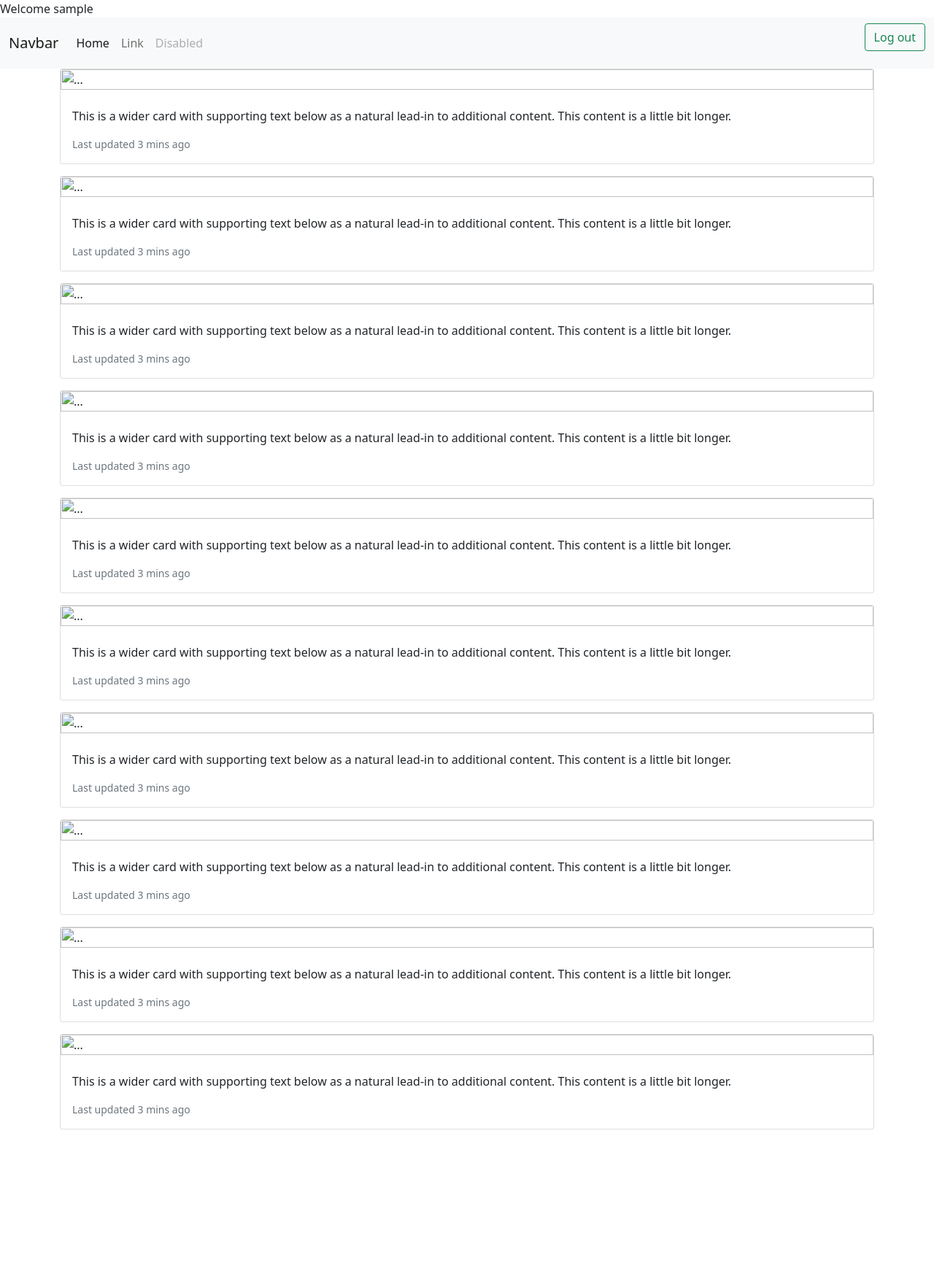
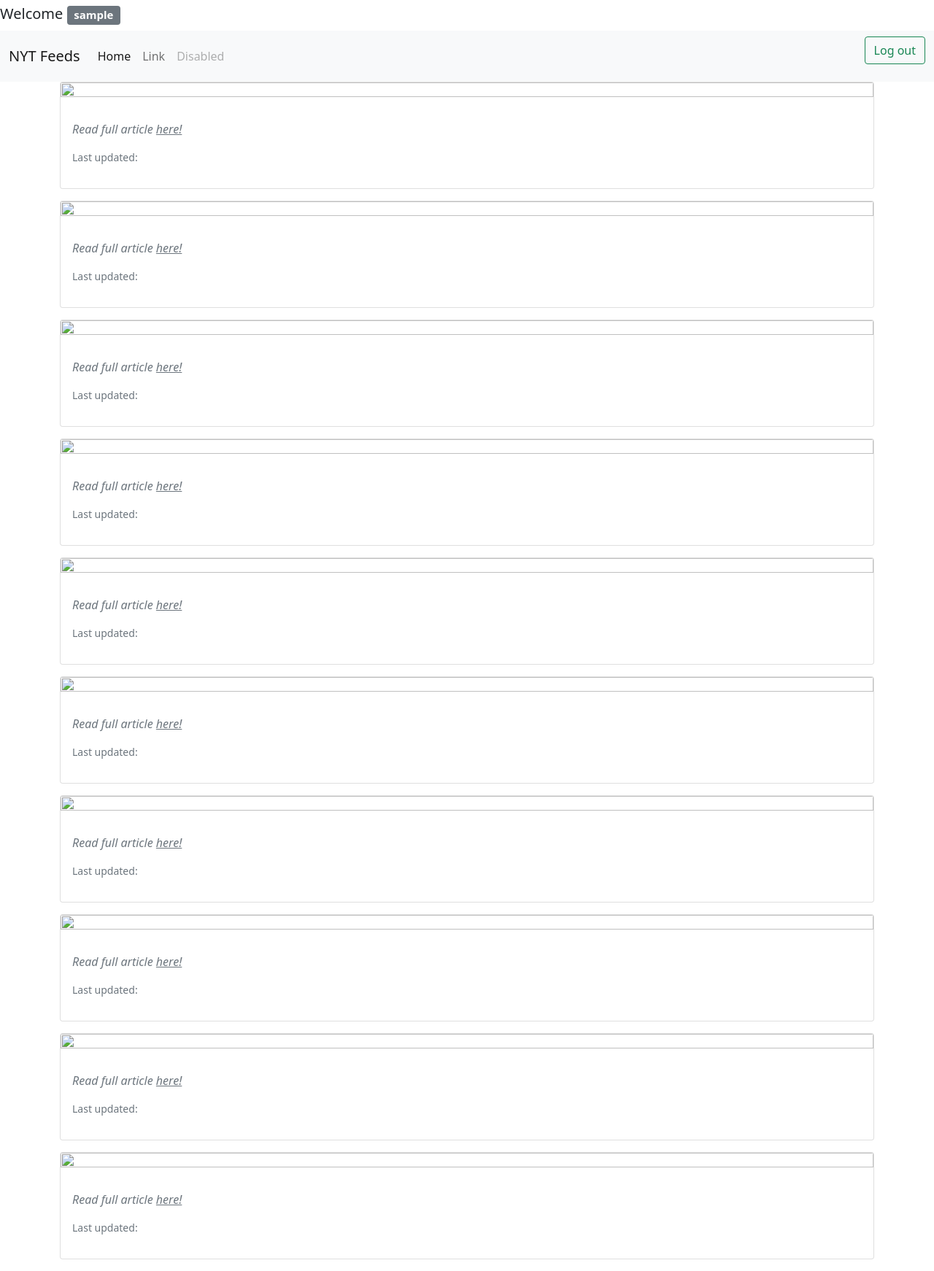
Before and after one commit to Gian1984/PhpFormOOP, a PHP site: page /home.php in a window 1280 px wide. Shown: the whole page at 73% size. Before the commit the page ends 1548 px from the top, so only its background shows below. Run offline with PHP 8.4, Linux system fonts and the light colour scheme; the visitor is signed in with stand-in values (Sample User, id 1).

Commit message:
added all the element of science

```diff
--- a/home.php
+++ b/home.php
@@ -5,7 +5,8 @@
     if (isset($_SESSION['user'])) {
         $name = $_SESSION['user'];
 
-        echo 'Welcome '.$name.'</a></li>';
+        echo '<h5>Welcome <span class="badge bg-secondary mt-2">'.$name.'</span></h5>';
+
     }else {
         header("location: login.php");
         // $msg = '<li class="nav-item"><a class="nav-link text-danger" href="'.$login.'">Log in</a></li><li class="nav-item"><a class="nav-link text-danger" href="'.$subscribe.'">Subscribe</a></li>';
@@ -30,7 +31,7 @@
 
 <nav class="navbar navbar-expand-lg navbar-light bg-light">
   <div class="container-fluid">
-    <a class="navbar-brand" href="#">Navbar</a>
+    <a class="navbar-brand" href="#">NYT Feeds</a>
     <button class="navbar-toggler" type="button" data-bs-toggle="collapse" data-bs-target="#navbarTogglerDemo02" aria-controls="navbarTogglerDemo02" aria-expanded="false" aria-label="Toggle navigation">
       <span class="navbar-toggler-icon"></span>
     </button>
@@ -59,83 +60,123 @@
 
 <div class="container">
     <div class="card mb-3">
-      <img src="" class="card-img-top" id="picture0" alt="...">
+      <img src="" class="card-img-top" id="picture0">
       <div class="card-body">
         <h5 class="card-title" id="demo0"></h5>
-        <p class="card-text">This is a wider card with supporting text below as a natural lead-in to additional content. This content is a little bit longer.</p>
-        <p class="card-text"><small class="text-muted">Last updated 3 mins ago</small></p>
+        <p class="card-text" id="abstract0"></p>
+        <p class="text-muted fst-italic fw-lighter">
+          Read full article <a href="" id="fullArticle0" class="text-reset">here!</a>
+        </p>
+        <p class="card-text"><small class="text-muted">Last updated:</small></p>
+        <p class="card-text"><small class="text-muted fw-lighter" id="updated_date0"></small></p>
       </div>
     </div>
     <div class="card mb-3">
-      <img src="" class="card-img-top" id="picture1" alt="...">
+      <img src="" class="card-img-top" id="picture1">
       <div class="card-body">
         <h5 class="card-title" id="demo1"></h5>
-        <p class="card-text">This is a wider card with supporting text below as a natural lead-in to additional content. This content is a little bit longer.</p>
-        <p class="card-text"><small class="text-muted">Last updated 3 mins ago</small></p>
+        <p class="card-text" id="abstract1"></p>
+        <p class="text-muted fst-italic fw-lighter">
+          Read full article <a href="" id="fullArticle1" class="text-reset">here!</a>
+        </p>
+        <p class="card-text"><small class="text-muted">Last updated:</small></p>
+        <p class="card-text"><small class="text-muted fw-lighter" id="updated_date1"></small></p>
       </div>
     </div>
     <div class="card mb-3">
-      <img src="" class="card-img-top" id="picture2" alt="...">
+      <img src="" class="card-img-top" id="picture2">
       <div class="card-body">
         <h5 class="card-title" id="demo2"></h5>
-        <p class="card-text">This is a wider card with supporting text below as a natural lead-in to additional content. This content is a little bit longer.</p>
-        <p class="card-text"><small class="text-muted">Last updated 3 mins ago</small></p>
+        <p class="card-text" id="abstract2"></p>
+        <p class="text-muted fst-italic fw-lighter">
+          Read full article <a href="" id="fullArticle2" class="text-reset">here!</a>
+        </p>
+        <p class="card-text"><small class="text-muted">Last updated:</small></p>
+        <p class="card-text"><small class="text-muted fw-lighter" id="updated_date2"></small></p>
       </div>
     </div>
     <div class="card mb-3">
-      <img src="" class="card-img-top" id="picture3" alt="...">
+      <img src="" class="card-img-top" id="picture3">
       <div class="card-body">
         <h5 class="card-title" id="demo3"></h5>
-        <p class="card-text">This is a wider card with supporting text below as a natural lead-in to additional content. This content is a little bit longer.</p>
-        <p class="card-text"><small class="text-muted">Last updated 3 mins ago</small></p>
+        <p class="card-text" id="abstract3"></p>
+        <p class="text-muted fst-italic fw-lighter">
+          Read full article <a href="" id="fullArticle3" class="text-reset">here!</a>
+        </p>
+        <p class="card-text"><small class="text-muted">Last updated:</small></p>
+        <p class="card-text"><small class="text-muted fw-lighter" id="updated_date3"></small></p>
       </div>
     </div>
     <div class="card mb-3">
-      <img src="" class="card-img-top" id="picture4" alt="...">
+      <img src="" class="card-img-top" id="picture4">
       <div class="card-body">
         <h5 class="card-title" id="demo4"></h5>
-        <p class="card-text">This is a wider card with supporting text below as a natural lead-in to additional content. This content is a little bit longer.</p>
-        <p class="card-text"><small class="text-muted">Last updated 3 mins ago</small></p>
+        <p class="card-text" id="abstract4"></p>
+        <p class="text-muted fst-italic fw-lighter">
+          Read full article <a href="" id="fullArticle4" class="text-reset">here!</a>
+        </p>
+        <p class="card-text"><small class="text-muted">Last updated:</small></p>
+        <p class="card-text"><small class="text-muted fw-lighter" id="updated_date4"></small></p>
       </div>
     </div>
     <div class="card mb-3">
-      <img src="" class="card-img-top" id="picture5" alt="...">
+      <img src="" class="card-img-top" id="picture5">
       <div class="card-body">
         <h5 class="card-title" id="demo5"></h5>
-        <p class="card-text">This is a wider card with supporting text below as a natural lead-in to additional content. This content is a little bit longer.</p>
-        <p class="card-text"><small class="text-muted">Last updated 3 mins ago</small></p>
+        <p class="card-text" id="abstract5"></p>
+        <p class="text-muted fst-italic fw-lighter">
+          Read full article <a href="" id="fullArticle5" class="text-reset">here!</a>
+        </p>
+        <p class="card-text"><small class="text-muted">Last updated:</small></p>
+        <p class="card-text"><small class="text-muted fw-lighter" id="updated_date5"></small></p>
       </div>
     </div>
     <div class="card mb-3">
-      <img src="" class="card-img-top" id="picture6" alt="...">
+      <img src="" class="card-img-top" id="picture6">
       <div class="card-body">
         <h5 class="card-title" id="demo6"></h5>
-        <p class="card-text">This is a wider card with supporting text below as a natural lead-in to additional content. This content is a little bit longer.</p>
-        <p class="card-text"><small class="text-muted">Last updated 3 mins ago</small></p>
+        <p class="card-text" id="abstract6"></p>
+        <p class="text-muted fst-italic fw-lighter">
+          Read full article <a href="" id="fullArticle6" class="text-reset">here!</a>
+        </p>
+        <p class="card-text"><small class="text-muted">Last updated:</small></p>
+        <p class="card-text"><small class="text-muted fw-lighter" id="updated_date6"></small></p>
       </div>
     </div>
     <div class="card mb-3">
-      <img src="" class="card-img-top" id="picture7" alt="...">
+      <img src="" class="card-img-top" id="picture7">
       <div class="card-body">
         <h5 class="card-title" id="demo7"></h5>
-        <p class="card-text">This is a wider card with supporting text below as a natural lead-in to additional content. This content is a little bit longer.</p>
-        <p class="card-text"><small class="text-muted">Last updated 3 mins ago</small></p>
+        <p class="card-text" id="abstract7"></p>
+        <p class="text-muted fst-italic fw-lighter">
+          Read full article <a href="" id="fullArticle7" class="text-reset">here!</a>
+        </p>
+        <p class="card-text"><small class="text-muted">Last updated:</small></p>
+        <p class="card-text"><small class="text-muted fw-lighter" id="updated_date7"></small></p>
       </div>
     </div>
     <div class="card mb-3">
-      <img src="" class="card-img-top" id="picture8" alt="...">
+      <img src="" class="card-img-top" id="picture8">
       <div class="card-body">
         <h5 class="card-title" id="demo8"></h5>
-        <p class="card-text">This is a wider card with supporting text below as a natural lead-in to additional content. This content is a little bit longer.</p>
-        <p class="card-text"><small class="text-muted">Last updated 3 mins ago</small></p>
+        <p class="card-text" id="abstract8"></p>
+        <p class="text-muted fst-italic fw-lighter">
+          Read full article <a href="" id="fullArticle8" class="text-reset">here!</a>
+        </p>
+        <p class="card-text"><small class="text-muted">Last updated:</small></p>
+        <p class="card-text"><small class="text-muted fw-lighter" id="updated_date8"></small></p>
       </div>
     </div>
     <div class="card mb-3">
-      <img src="" class="card-img-top" id="picture9" alt="...">
+      <img src="" class="card-img-top" id="picture9">
       <div class="card-body">
         <h5 class="card-title" id="demo9"></h5>
-        <p class="card-text">This is a wider card with supporting text below as a natural lead-in to additional content. This content is a little bit longer.</p>
-        <p class="card-text"><small class="text-muted">Last updated 3 mins ago</small></p>
+        <p class="card-text" id="abstract9"></p>
+        <p class="text-muted fst-italic fw-lighter">
+          Read full article <a href="" id="fullArticle9" class="text-reset">here!</a>
+        </p>
+        <p class="card-text"><small class="text-muted">Last updated:</small></p>
+        <p class="card-text"><small class="text-muted fw-lighter" id="updated_date9"></small></p>
       </div>
     </div>
 </div>
--- a/js/app.js
+++ b/js/app.js
@@ -1,20 +1,43 @@
+let img = [];
+console.log(img);
+
 let title = [];
 console.log(title);
 
-let img = [];
-console.log(img);
+let abstract = [];
+console.log(abstract);
+
+let fullArticle = [];
+console.log(fullArticle);
+
+let updated_date = [];
+console.log(updated_date);
 
 fetch("https://api.nytimes.com/svc/topstories/v2/science.json?api-key=4LyXIV1DuJwKATjj8n6ixGA95c8UAVLy")
     .then(response => response.json())
     .then((data) => {
 
-        console.log(data.results[0].multimedia[0].url)
+
         console.log(data.results[0])
 
         for (let i = 0; i < 10; i++) {
+            img.push(data.results[i].multimedia[0]);
             title.push(data.results[i].title);
-            img.push(data.results[i].multimedia[0]);
+            abstract.push(data.results[i].abstract);
+            fullArticle.push(data.results[i].url);
+            updated_date.push(data.results[i].updated_date);
         }
+
+        document.getElementById("picture0").src = img[0].url;
+        document.getElementById("picture1").src = img[1].url;
+        document.getElementById("picture2").src = img[2].url;
+        document.getElementById("picture3").src = img[3].url;
+        document.getElementById("picture4").src = img[4].url;
+        document.getElementById("picture5").src = img[5].url;
+        document.getElementById("picture6").src = img[7].url;
+        document.getElementById("picture7").src = img[7].url;
+        document.getElementById("picture8").src = img[8].url;
+        document.getElementById("picture9").src = img[9].url;
 
         document.getElementById("demo0").innerText = title[0];
         document.getElementById("demo1").innerText = title[1];
@@ -27,17 +50,39 @@ fetch("https://api.nytimes.com/svc/topstories/v2/science.json?api-key=4LyXIV1DuJ
         document.getElementById("demo8").innerText = title[8];
         document.getElementById("demo9").innerText = title[9];
 
+        document.getElementById("abstract0").innerText = abstract[0];
+        document.getElementById("abstract1").innerText = abstract[1];
+        document.getElementById("abstract2").innerText = abstract[2];
+        document.getElementById("abstract3").innerText = abstract[3];
+        document.getElementById("abstract4").innerText = abstract[4];
+        document.getElementById("abstract5").innerText = abstract[5];
+        document.getElementById("abstract6").innerText = abstract[6];
+        document.getElementById("abstract7").innerText = abstract[7];
+        document.getElementById("abstract8").innerText = abstract[8];
+        document.getElementById("abstract9").innerText = abstract[9];
 
-        document.getElementById("picture0").src = img[0].url;
-        document.getElementById("picture1").src = img[1].url;
-        document.getElementById("picture2").src = img[2].url;
-        document.getElementById("picture3").src = img[3].url;
-        document.getElementById("picture4").src = img[4].url;
-        document.getElementById("picture5").src = img[5].url;
-        document.getElementById("picture6").src = img[7].url;
-        document.getElementById("picture7").src = img[7].url;
-        document.getElementById("picture8").src = img[8].url;
-        document.getElementById("picture9").src = img[9].url;
+        document.getElementById("fullArticle0").href = fullArticle[0];
+        document.getElementById("fullArticle1").href = fullArticle[1];
+        document.getElementById("fullArticle2").href = fullArticle[2];
+        document.getElementById("fullArticle3").href = fullArticle[3];
+        document.getElementById("fullArticle4").href = fullArticle[4];
+        document.getElementById("fullArticle5").href = fullArticle[5];
+        document.getElementById("fullArticle6").href = fullArticle[7];
+        document.getElementById("fullArticle7").href = fullArticle[7];
+        document.getElementById("fullArticle8").href = fullArticle[8];
+        document.getElementById("fullArticle9").href = fullArticle[9];
+
+        document.getElementById("updated_date0").innerText = updated_date[0];
+        document.getElementById("updated_date1").innerText = updated_date[1];
+        document.getElementById("updated_date2").innerText = updated_date[2];
+        document.getElementById("updated_date3").innerText = updated_date[3];
+        document.getElementById("updated_date4").innerText = updated_date[4];
+        document.getElementById("updated_date5").innerText = updated_date[5];
+        document.getElementById("updated_date6").innerText = updated_date[6];
+        document.getElementById("updated_date7").innerText = updated_date[7];
+        document.getElementById("updated_date8").innerText = updated_date[8];
+        document.getElementById("updated_date9").innerText = updated_date[9];
+
 
     })
 
```
